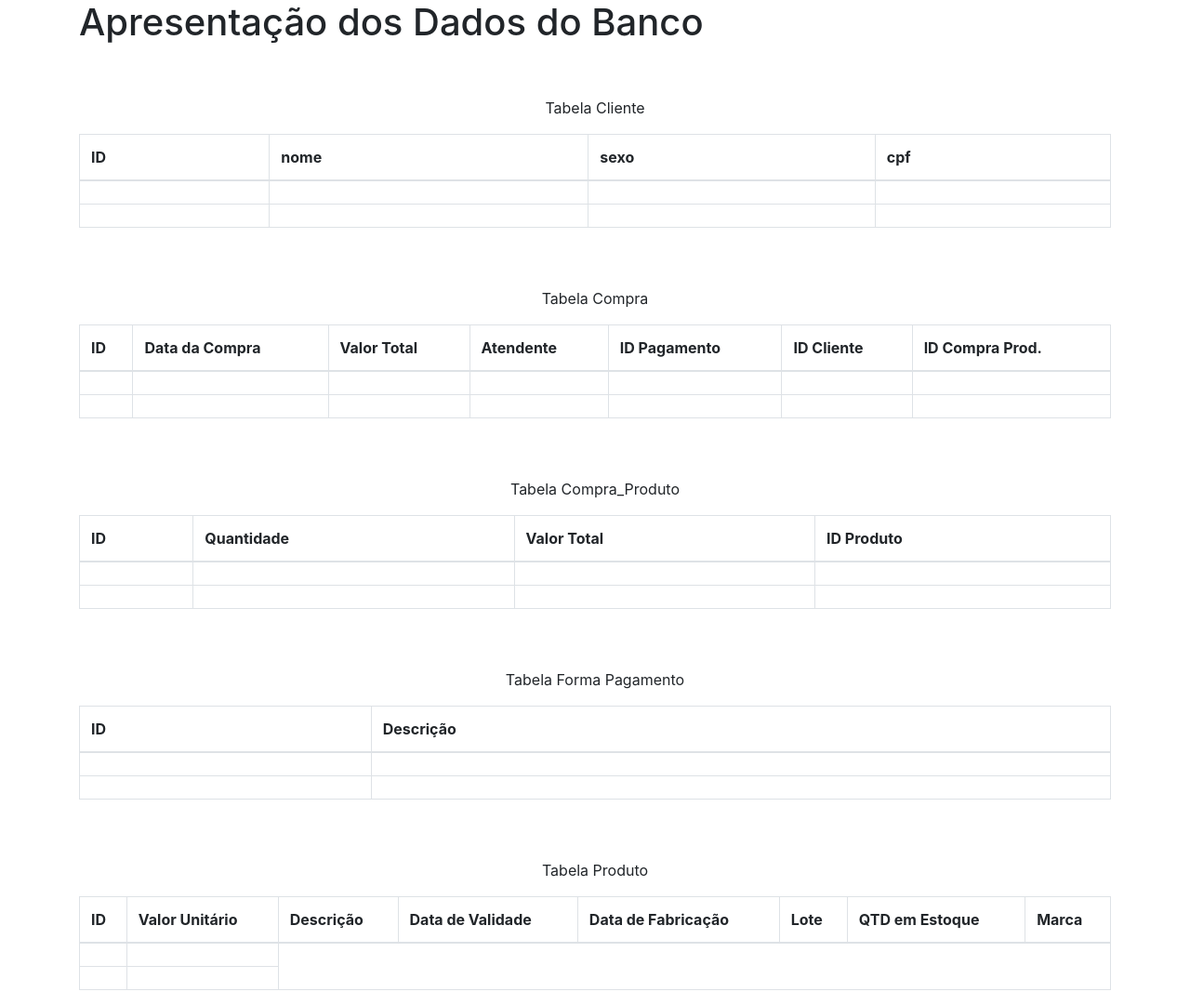
After one commit to movingGreen/Projetos, a PHP site: page / in a window 1280 px wide. The commit adds this page. Shown: the whole page at 93% size. Run offline with PHP 8.4, Linux system fonts and the light colour scheme; lists and menus that the app fills with data are empty.

Commit message:
Posição das Tabelas

```diff
--- a/BD_PHP_MySQL/conectarBancoDeDados.php
+++ b/BD_PHP_MySQL/conectarBancoDeDados.php
@@ -205,4 +205,6 @@ echo $resultado;
 var_dump($bdConection);
 
 mysqli_close($bdConection);
-?>
+
+// =======================================
+// Apresentar na tela
--- /dev/null
+++ b/BD_PHP_MySQL/index.html
@@ -0,0 +1,162 @@
+<!doctype html>
+<html lang="pt">
+  <head>
+    <title>Dados do BD</title>
+    <!-- Required meta tags -->
+    <meta charset="utf-8">
+    <meta name="viewport" content="width=device-width, initial-scale=1, shrink-to-fit=no">
+
+    <!-- Bootstrap CSS -->
+    <link rel="stylesheet" href="https://stackpath.bootstrapcdn.com/bootstrap/4.3.1/css/bootstrap.min.css" integrity="sha384-ggOyR0iXCbMQv3Xipma34MD+dH/1fQ784/j6cY/iJTQUOhcWr7x9JvoRxT2MZw1T" crossorigin="anonymous">
+  </head>
+  <body>
+    <div class="container">
+      <h1>Apresentação dos Dados do Banco</h1>
+      <br>
+      <br>
+      <p class="text-center">Tabela Cliente</p>
+      <table class="table table-bordered">
+        <thead>
+          <tr>
+            <th>ID</th>
+            <th>nome</th>
+            <th>sexo</th>
+            <th>cpf</th>
+          </tr>
+        </thead>
+        <tbody>
+          <tr>
+            <td scope="row"></td>
+            <td></td>
+            <td></td>
+            <td></td>
+          </tr>
+          <tr>
+            <td scope="row"></td>
+            <td></td>
+            <td></td>
+            <td></td>
+          </tr>
+        </tbody>
+      </table>
+      <br>
+      <br>
+      <p class="text-center">Tabela Compra</p>
+      <table class="table table-bordered">
+        <thead>
+          <tr>
+            <th>ID</th>
+            <th>Data da Compra</th>
+            <th>Valor Total</th>
+            <th>Atendente</th>
+            <th>ID Pagamento</th>
+            <th>ID Cliente</th>
+            <th>ID Compra Prod.</th>
+          </tr>
+        </thead>
+        <tbody>
+          <tr>
+            <td scope="row"></td>
+            <td></td>
+            <td></td>
+            <td></td>
+            <td></td>
+            <td></td>
+            <td></td>
+          </tr>
+          <tr>
+            <td scope="row"></td>
+            <td></td>
+            <td></td>
+            <td></td>
+            <td></td>
+            <td></td>
+            <td></td>
+          </tr>
+        </tbody>
+      </table>
+      <br>
+      <br>
+      <p class="text-center">Tabela Compra_Produto</p>
+      <table class="table table-bordered">
+        <thead>
+          <tr>
+            <th>ID</th>
+            <th>Quantidade</th>
+            <th>Valor Total</th>
+            <th>ID Produto</th>
+          </tr>
+        </thead>
+        <tbody>
+          <tr>
+            <td scope="row"></td>
+            <td></td>
+            <td></td>
+            <td></td>
+          </tr>
+          <tr>
+            <td scope="row"></td>
+            <td></td>
+            <td></td>
+            <td></td>
+          </tr>
+        </tbody>
+      </table>
+      <br>
+      <br>
+      <p class="text-center">Tabela Forma Pagamento</p>
+      <table class="table table-bordered">
+        <thead>
+          <tr>
+            <th>ID</th>
+            <th>Descrição</th>
+          </tr>
+        </thead>
+        <tbody>
+          <tr>
+            <td scope="row"></td>
+            <td></td>
+          </tr>
+          <tr>
+            <td scope="row"></td>
+            <td></td>
+          </tr>
+        </tbody>
+      </table>
+      <br>
+      <br>
+      <p class="text-center">Tabela Produto</p>
+      <table class="table table-bordered">
+        <thead>
+          <tr>
+            <th>ID</th>
+            <th>Valor Unitário</th>
+            <th>Descrição</th>
+            <th>Data de Validade</th>
+            <th>Data de Fabricação</th>
+            <th>Lote</th>
+            <th>QTD em Estoque</th>
+            <th>Marca</th>
+          </tr>
+        </thead>
+        <tbody>
+          <tr>
+            <td scope="row"></td>
+            <td></td>
+          </tr>
+          <tr>
+            <td scope="row"></td>
+            <td></td>
+          </tr>
+        </tbody>
+      </table>
+
+    </div>
+
+    <!-- Optional JavaScript -->
+    <!-- jQuery first, then Popper.js, then Bootstrap JS -->
+    <script src="https://code.jquery.com/jquery-3.3.1.slim.min.js" integrity="sha384-q8i/X+965DzO0rT7abK41JStQIAqVgRVzpbzo5smXKp4YfRvH+8abtTE1Pi6jizo" crossorigin="anonymous"></script>
+    <script src="https://cdnjs.cloudflare.com/ajax/libs/popper.js/1.14.7/umd/popper.min.js" integrity="sha384-UO2eT0CpHqdSJQ6hJty5KVphtPhzWj9WO1clHTMGa3JDZwrnQq4sF86dIHNDz0W1" crossorigin="anonymous"></script>
+    <script src="https://stackpath.bootstrapcdn.com/bootstrap/4.3.1/js/bootstrap.min.js" integrity="sha384-JjSmVgyd0p3pXB1rRibZUAYoIIy6OrQ6VrjIEaFf/nJGzIxFDsf4x0xIM+B07jRM" crossorigin="anonymous"></script>
+  </body>
+</html>
```
